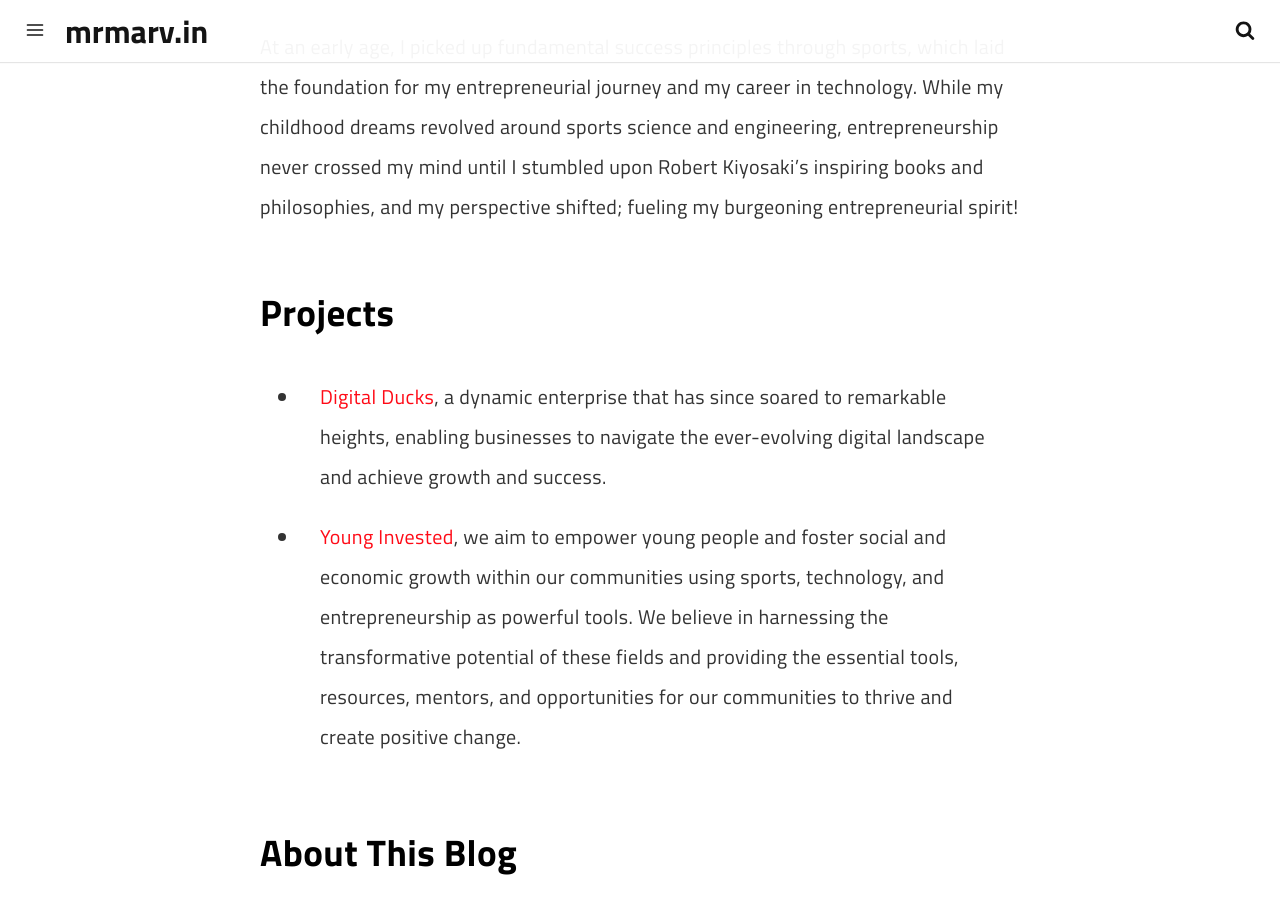
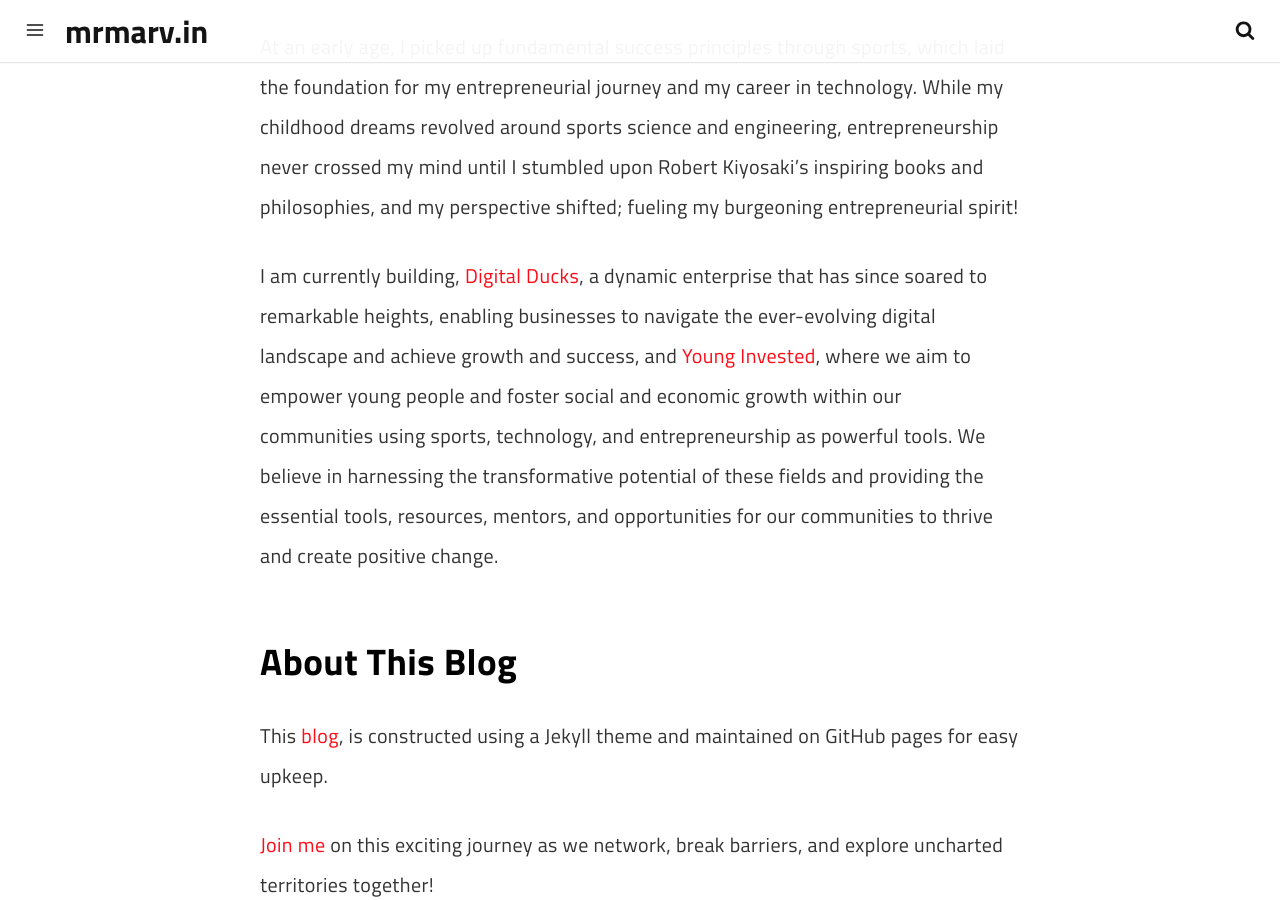
Before and after one commit to marv0/marv0.github.io, a Jekyll site: the page built from pages/about.md, in a window 1280 px wide and 900 px high, scrolled down 1212 px. Built offline with Jekyll 4.4.1, drawn with Linux system fonts in a browser that asks for light colours; a script that is not in the unit is left out.

Commit message:
Update about.md

```diff
--- a/pages/about.md
+++ b/pages/about.md
@@ -21,11 +21,7 @@ Whenever I don't have my face stuffed behind a book or computer screen, you can
 
 At an early age, I picked up fundamental success principles through sports, which laid the foundation for my entrepreneurial journey and my career in technology. While my childhood dreams revolved around sports science and engineering, entrepreneurship never crossed my mind until I stumbled upon Robert Kiyosaki's inspiring books and philosophies, and my perspective shifted; fueling my burgeoning entrepreneurial spirit!
 
-## Projects
-
-- [Digital Ducks](https://www.digitalducks.co.ke), a dynamic enterprise that has since soared to remarkable heights, enabling businesses to navigate the ever-evolving digital landscape and achieve growth and success.
-
-- [Young Invested](https://www.younginvested.org), we aim to empower young people and foster social and economic growth within our communities using sports, technology, and entrepreneurship as powerful tools. We believe in harnessing the transformative potential of these fields and providing the essential tools, resources, mentors, and opportunities for our communities to thrive and create positive change.
+I am currently building, [Digital Ducks](https://www.digitalducks.co.ke), a dynamic enterprise that has since soared to remarkable heights, enabling businesses to navigate the ever-evolving digital landscape and achieve growth and success, and [Young Invested](https://www.younginvested.org), where we aim to empower young people and foster social and economic growth within our communities using sports, technology, and entrepreneurship as powerful tools. We believe in harnessing the transformative potential of these fields and providing the essential tools, resources, mentors, and opportunities for our communities to thrive and create positive change.
 
 ## About This Blog
 
```
